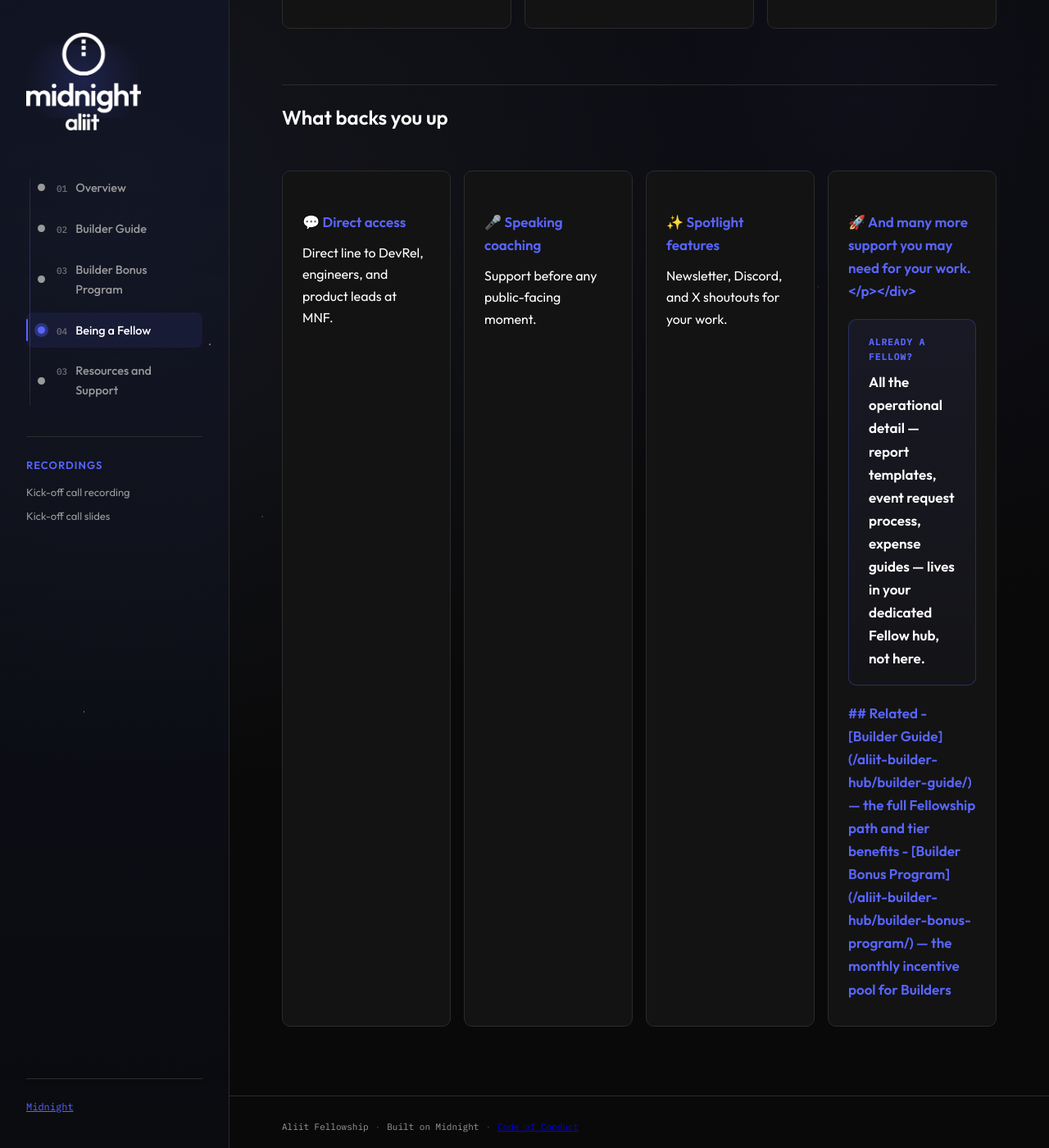
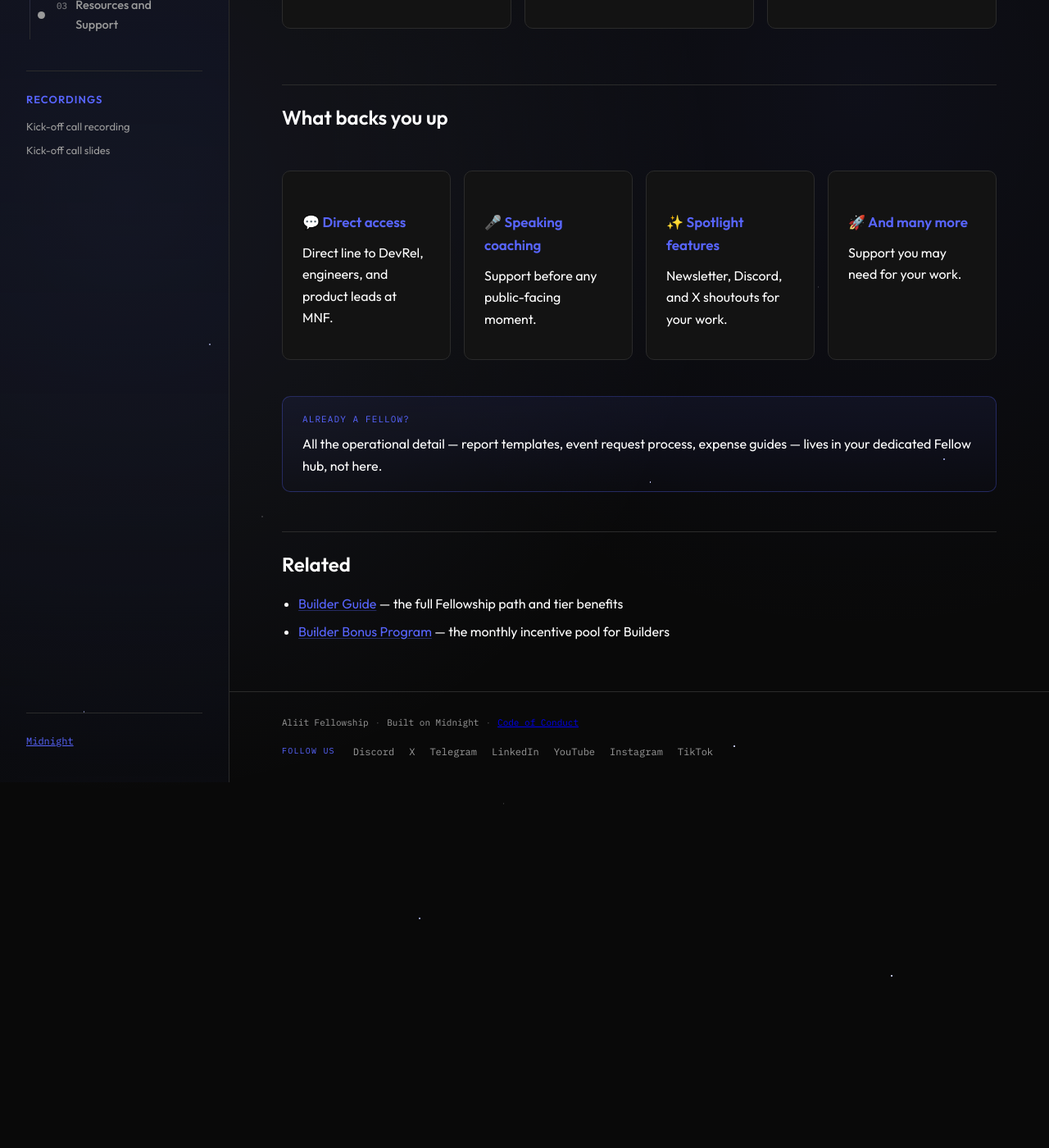
Before and after one commit to zsofimajor/aliit-builder-hub, a Jekyll site: the page built from being-a-fellow/index.md, in a window 1280 px wide and 1400 px high, scrolled down 2351 px. Shown: the whole window at 82% size. Built offline with Jekyll 4.4.1, drawn with Linux system fonts in a browser that asks for light colours; after the commit the page ends 3305 px from its top, so only the background shows below that.

Commit message:
Update index.md

```diff
--- a/being-a-fellow/index.md
+++ b/being-a-fellow/index.md
@@ -84,7 +84,8 @@
   <div class="card"><h3>💬 Direct access</h3><p>Direct line to DevRel, engineers, and product leads at MNF.</p></div>
   <div class="card"><h3>🎤 Speaking coaching</h3><p>Support before any public-facing moment.</p></div>
   <div class="card"><h3>✨ Spotlight features</h3><p>Newsletter, Discord, and X shoutouts for your work.</p></div>
-  <div class="card"><h3>🚀 And many more support you may need for your work.</p></div>
+  <div class="card"><h3>🚀 And many more</h3><p>Support you may need for your work.</p></div>
+</div>
 
 <div class="callout">
   <span class="callout-label">Already a Fellow?</span>
```
